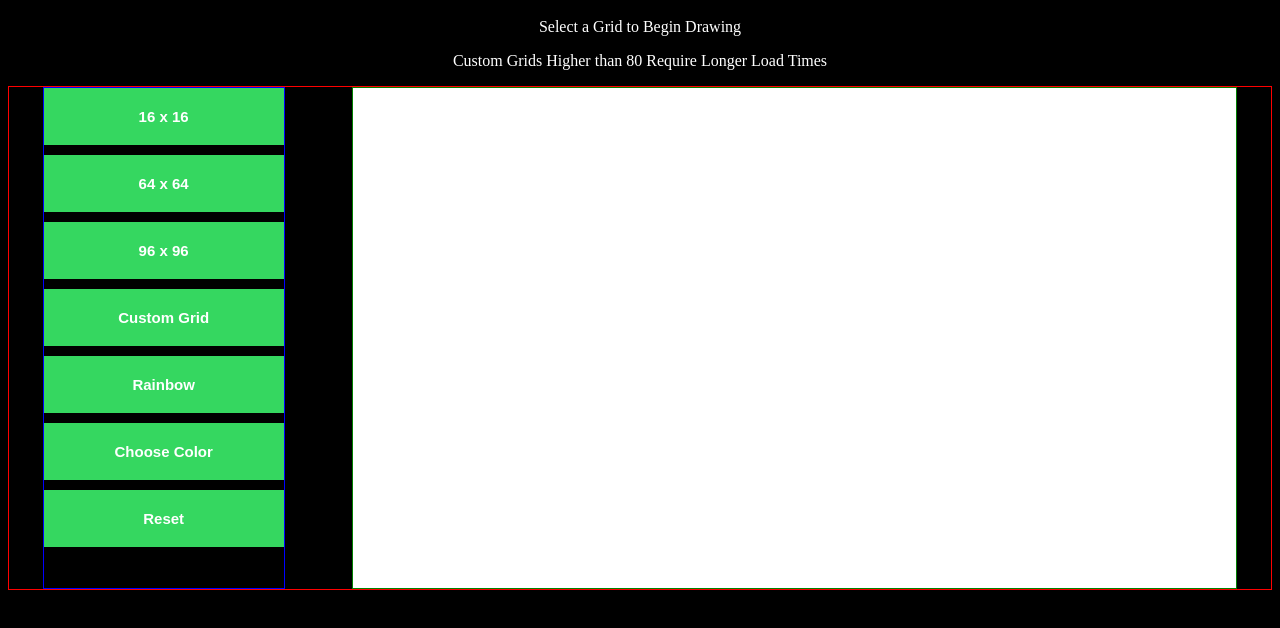
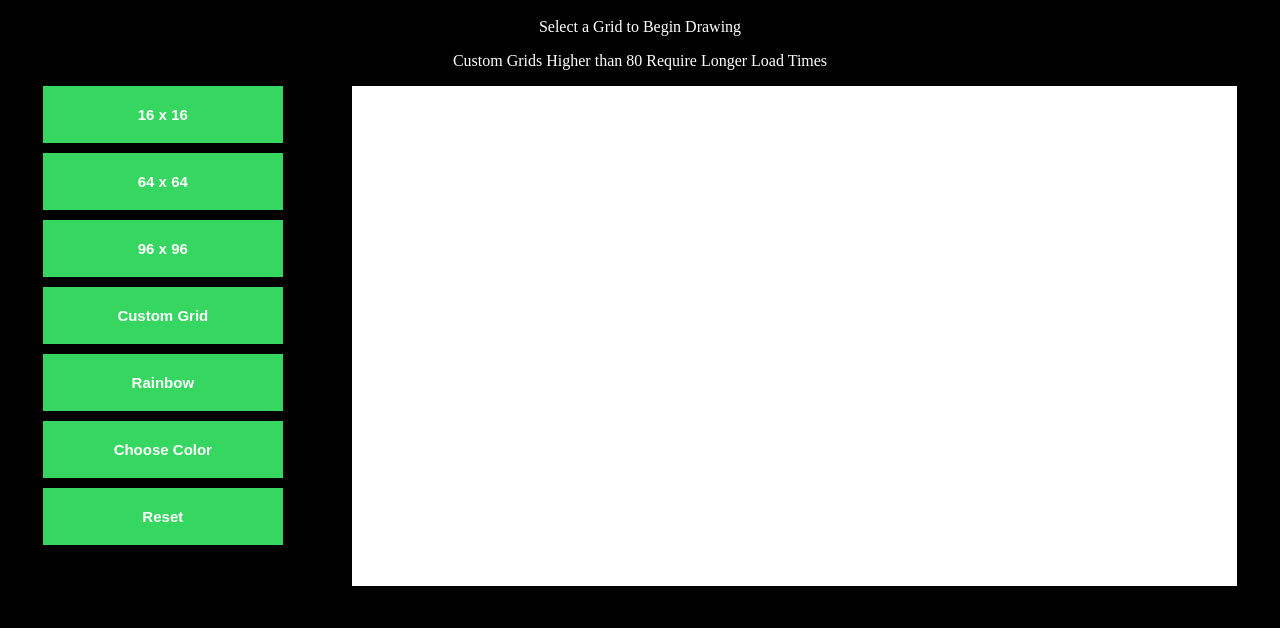
Before and after one commit to imthatalex/js-pixelated-sketch-pad, a plain HTML site: page index.html in a window 1280 px wide. Drawn offline with Linux system fonts and the light colour scheme.

```diff
--- a/main.css
+++ b/main.css
@@ -20,7 +20,6 @@
     /* IE 10 */
     justify-content: center;
     margin: auto;
-    border: 1px solid red;
 }
 
 #textContainer {
@@ -40,7 +39,6 @@
     height: 500px;
     margin: auto;
     gap: 10px;
-    border: 1px solid blue;
 }
 
 #gridContainer {
@@ -51,7 +49,6 @@
     width: 70%;
     margin: auto;
     background-color: #fff;
-    border: 1px solid green;
 }
 
 .button {
@@ -75,7 +72,7 @@
     }
 }
 
-@media screen and (max-width: 800px) {
+@media screen and (max-width: 940px) {
     #container {
         -webkit-box-orient: vertical;
         /* Safari */
```
